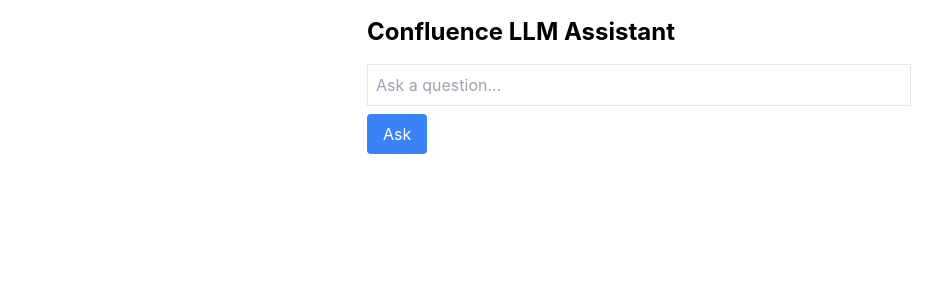
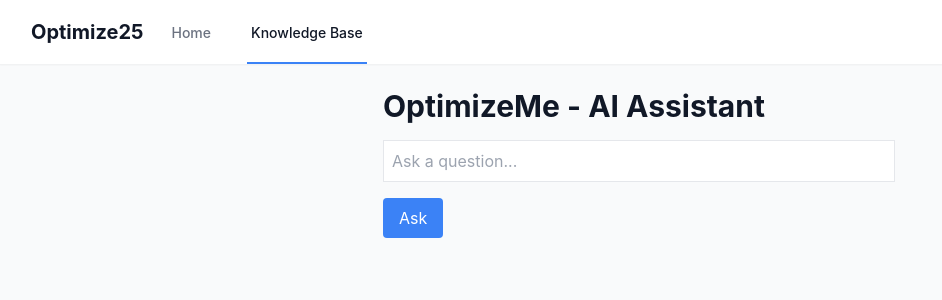
Before and after one commit to moranthomas/optimize-25, a React (Create React App) app in the folder front-end/: page / in a window 1280 px wide. Shown: the top 300 px of the page, without its empty margins (1-943 px from the left). Built offline with nearby package versions, Linux system fonts and the light colour scheme.

Commit message:
knowlegdge base

```diff
--- a/front-end/src/App.js
+++ b/front-end/src/App.js
@@ -1,4 +1,6 @@
 import { useState } from 'react'
+import { BrowserRouter as Router, Routes, Route, Link } from 'react-router-dom';
+import KnowledgeTree from './components/KnowledgeTree';
 import './App.css'
 
 function App() {
@@ -26,33 +28,74 @@
   }
 
   return (
-    <div className="p-4 max-w-xl mx-auto">
-      <h1 className="text-2xl font-bold mb-4">Confluence LLM Assistant</h1>
+    <Router>
+      <div className="min-h-screen bg-gray-50">
+        {/* Navigation */}
+        <nav className="bg-white shadow-sm">
+          <div className="max-w-7xl mx-auto px-4 sm:px-6 lg:px-8">
+            <div className="flex justify-between h-16">
+              <div className="flex">
+                <div className="flex-shrink-0 flex items-center">
+                  <span className="text-xl font-bold text-gray-900">Optimize25</span>
+                </div>
+                <div className="hidden sm:ml-6 sm:flex sm:space-x-8">
+                  <Link
+                    to="/"
+                    className="border-transparent text-gray-500 hover:border-gray-300 hover:text-gray-700 inline-flex items-center px-1 pt-1 border-b-2 text-sm font-medium"
+                  >
+                    Home
+                  </Link>
+                  <Link
+                    to="/knowledge"
+                    className="border-blue-500 text-gray-900 inline-flex items-center px-1 pt-1 border-b-2 text-sm font-medium"
+                  >
+                    Knowledge Base
+                  </Link>
+                </div>
+              </div>
+            </div>
+          </div>
+        </nav>
+
+        {/* Main Content */}
+        <main className="py-6">
+          <Routes>
+            <Route path="/" element={
+              <div className="max-w-xl mx-auto px-4 sm:px-6 lg:px-8">
+                <h1 className="text-3xl font-bold text-gray-900 mb-4">OptimizeMe - AI Assistant</h1>
+                <div className="space-y-4">
                   <input
                     type="text"
-        className="border p-2 w-full mb-2"
+                    className="border p-2 w-full"
                     placeholder="Ask a question..."
                     value={query}
                     onChange={(e) => setQuery(e.target.value)}
                   />
                   <button
                     onClick={askQuestion}
-        className="bg-blue-500 text-white px-4 py-2 rounded">
+                    className="bg-blue-500 text-white px-4 py-2 rounded hover:bg-blue-600">
                     Ask
                   </button>
                   {error && (
-        <div className="mt-4 p-4 border rounded bg-red-50 text-red-600">
+                    <div className="p-4 border rounded bg-red-50 text-red-600">
                       {error}
                     </div>
                   )}
                   {answer && (
-        <div className="mt-4 p-4 border rounded bg-gray-50">
+                    <div className="p-4 border rounded bg-gray-50">
                       <h2 className="font-semibold mb-2">Answer:</h2>
                       <p>{answer}</p>
                     </div>
                   )}
                 </div>
-  )
+              </div>
+            } />
+            <Route path="/knowledge" element={<KnowledgeTree />} />
+          </Routes>
+        </main>
+      </div>
+    </Router>
+  );
 }
 
 export default App;
```
Also changed, not shown: front-end/package.json (+5 -3 lines), 1 other file (tests, documents, lock files or other folders). Lines whose indentation alone changed are shown as unchanged.
